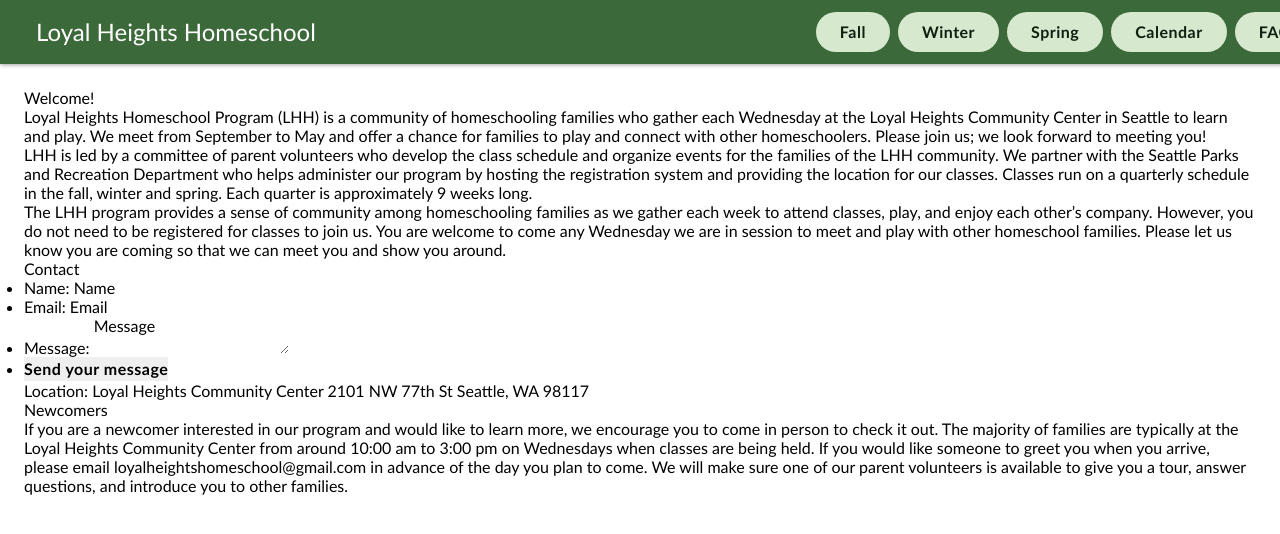
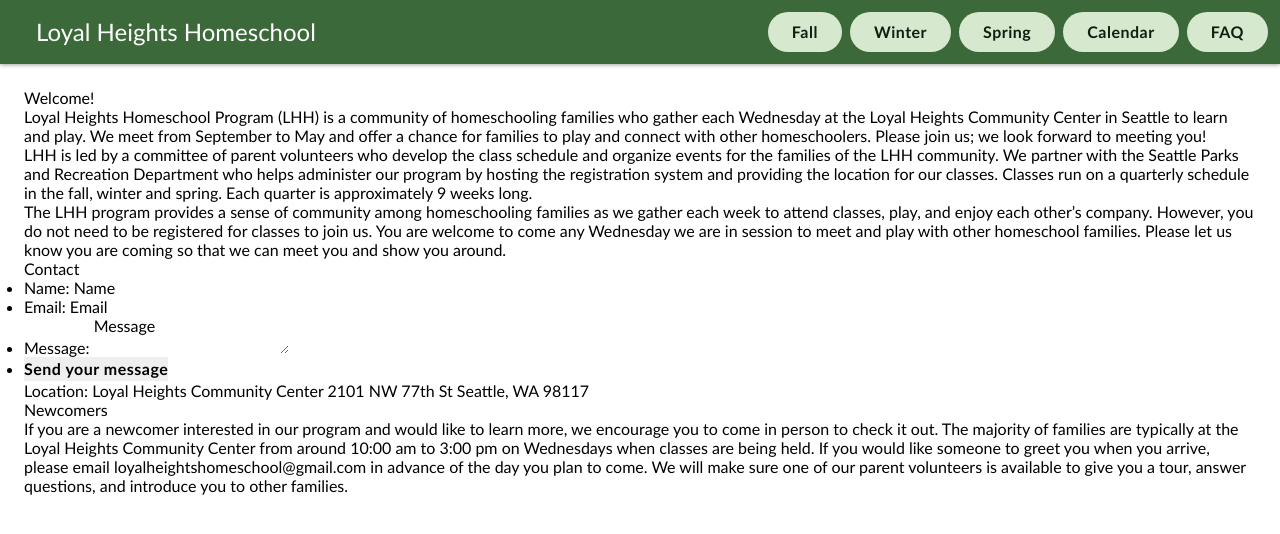
Before and after one commit to loyalheightshomeschool/loyalheightshomeschool.github.io, a Jekyll site: the page built from index.md, in a window 1280 px wide. Shown: the top 534 px of the page. Built offline with Jekyll 4.4.1, drawn with Linux system fonts in a browser that asks for light colours.

Commit message:
Update main.scss

```diff
--- a/_sass/main.scss
+++ b/_sass/main.scss
@@ -81,10 +81,6 @@
   }
   .class-description-container {
     grid-template-columns: repeat(1, auto);
-  }
-
-.app-bar {
-  width: calc(100% + 32px);
   }
 }
 @media (600px <= width <= 839px) {
@@ -417,7 +413,7 @@
   place-content: center;
   place-items: center;
   gap: 8px;
-  width: calc(100% + 48px);
+  width: 100%;
   position: fixed;
   top: 0;
   left: 0;
```
